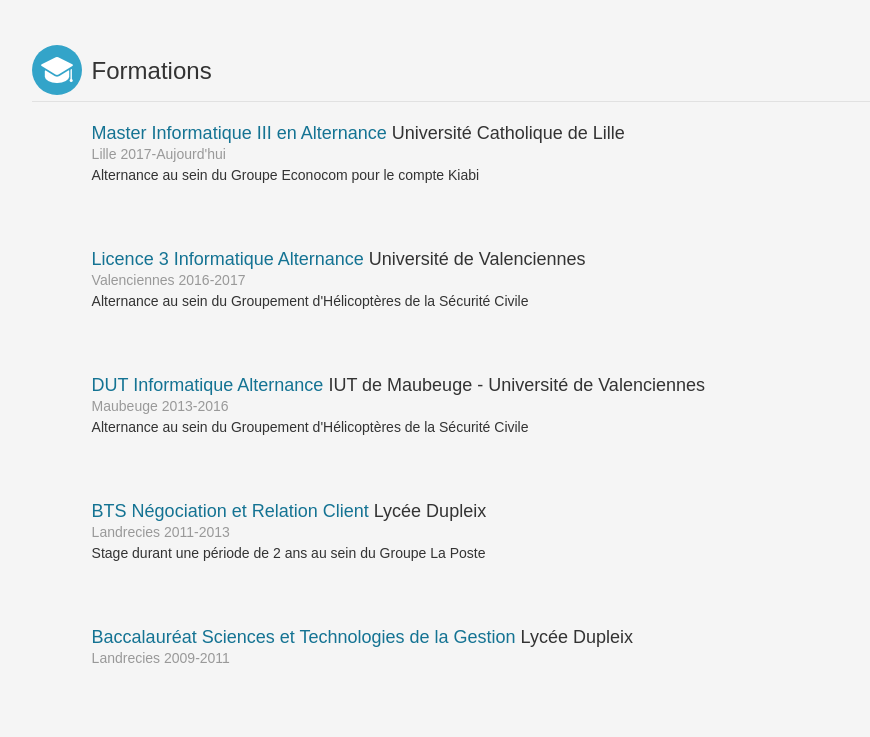
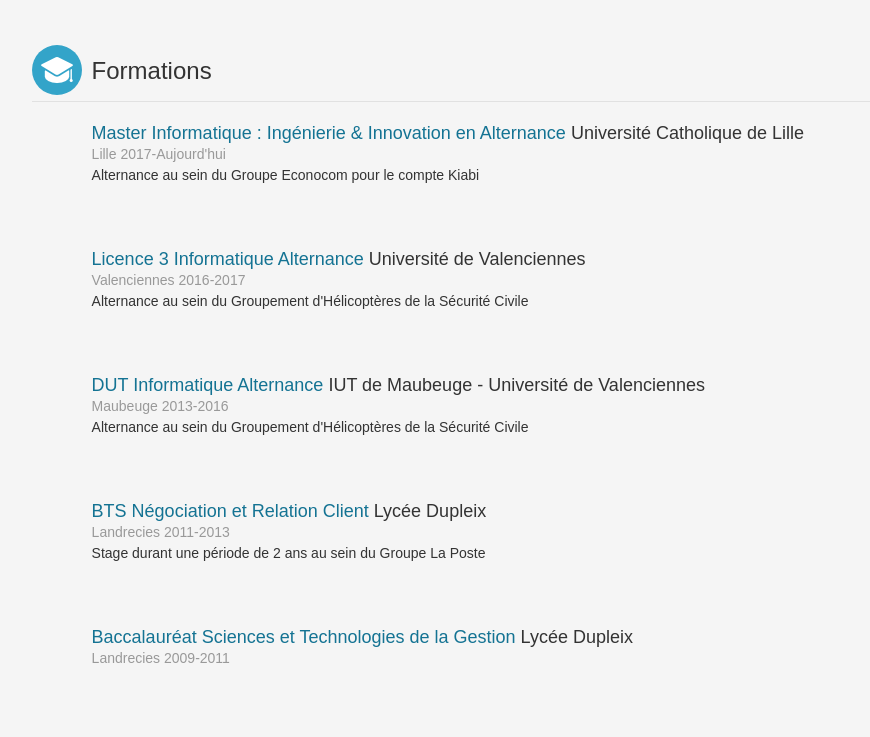
Before and after one commit to jeanalexandre/jeanalexandre.github.io, a plain HTML site: page index.htm in a window 1280 px wide. Shown: the part 1620-2357 px from the top of the page, without its empty margins (138-1008 px from the left). Drawn offline with Linux system fonts and the light colour scheme; a web font is replaced by a local one.

Commit message:
Update index.htm

```diff
--- a/index.htm
+++ b/index.htm
@@ -106,7 +106,7 @@
 				<h3>Formations</h3>
 				<ul>
 					<li>
-						<h4><strong>Master Informatique III en Alternance</strong> Université Catholique de Lille</h4>
+						<h4><strong>Master Informatique : Ingénierie & Innovation en Alternance</strong> Université Catholique de Lille</h4>
 						<span class="lieu">Lille</span>
 						<span class="dates">2017-Aujourd'hui</span><br />
 						Alternance au sein du Groupe Econocom pour le compte Kiabi
```
